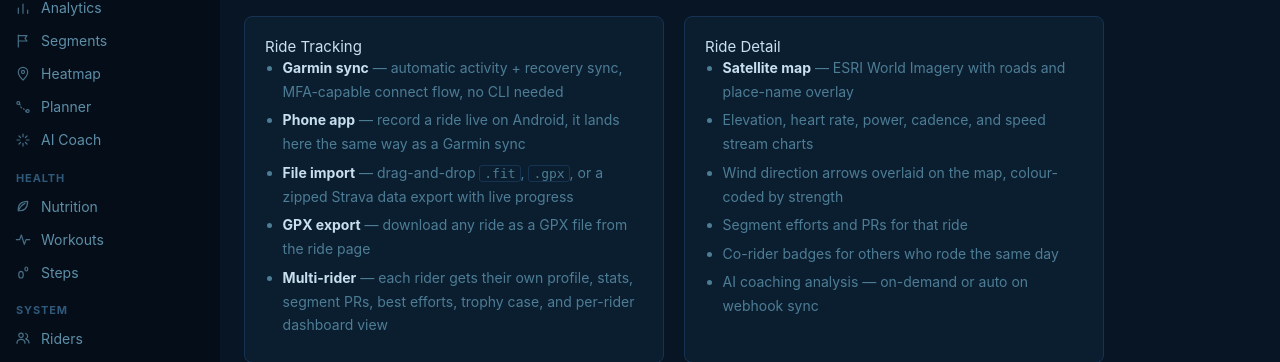
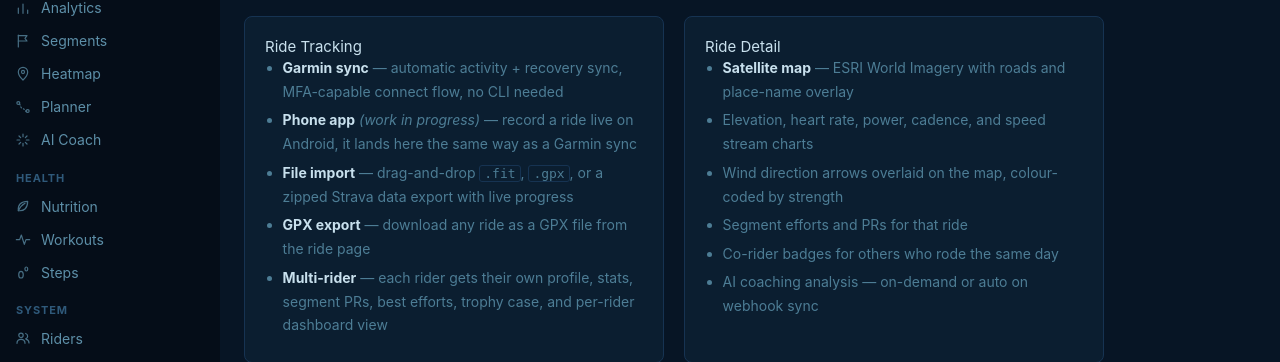
Before and after one commit to lordmaa/headwind, a Python web app: template templates/about.html in a window 1280 px wide. Shown: the part 210-572 px from the top of the page. Run offline with Jinja, Linux system fonts and the light colour scheme; the template is opened without the code that fills it, so the values that code supplies are empty; some libraries are stand-ins or nearby versions.

Commit message:
Docs: mark the Android app as a work in progress

```diff
--- a/templates/about.html
+++ b/templates/about.html
@@ -23,7 +23,7 @@
       <div class="card-body">
         <ul class="about-list">
           <li><strong>Garmin sync</strong> — automatic activity + recovery sync, MFA-capable connect flow, no CLI needed</li>
-          <li><strong>Phone app</strong> — record a ride live on Android, it lands here the same way as a Garmin sync</li>
+          <li><strong>Phone app</strong> <em>(work in progress)</em> — record a ride live on Android, it lands here the same way as a Garmin sync</li>
           <li><strong>File import</strong> — drag-and-drop <code>.fit</code>, <code>.gpx</code>, or a zipped Strava data export with live progress</li>
           <li><strong>GPX export</strong> — download any ride as a GPX file from the ride page</li>
           <li><strong>Multi-rider</strong> — each rider gets their own profile, stats, segment PRs, best efforts, trophy case, and per-rider dashboard view</li>
--- a/templates/phones.html
+++ b/templates/phones.html
@@ -16,7 +16,7 @@
 {% endblock %}
 {% block content %}
 <div class="ph-card">
-  <div style="font-weight:600;margin-bottom:0.3rem">Get the Android app</div>
+  <div style="font-weight:600;margin-bottom:0.3rem">Get the Android app <span style="font-weight:400;color:var(--text-muted);font-size:0.8rem">(work in progress)</span></div>
   <a class="btn btn-secondary" href="/phones/app" style="min-height:44px;display:inline-flex;align-items:center">Download &amp; install instructions</a>
 </div>
 <div class="ph-card">
```
Also changed, not shown: CHANGELOG.md, README.md.
